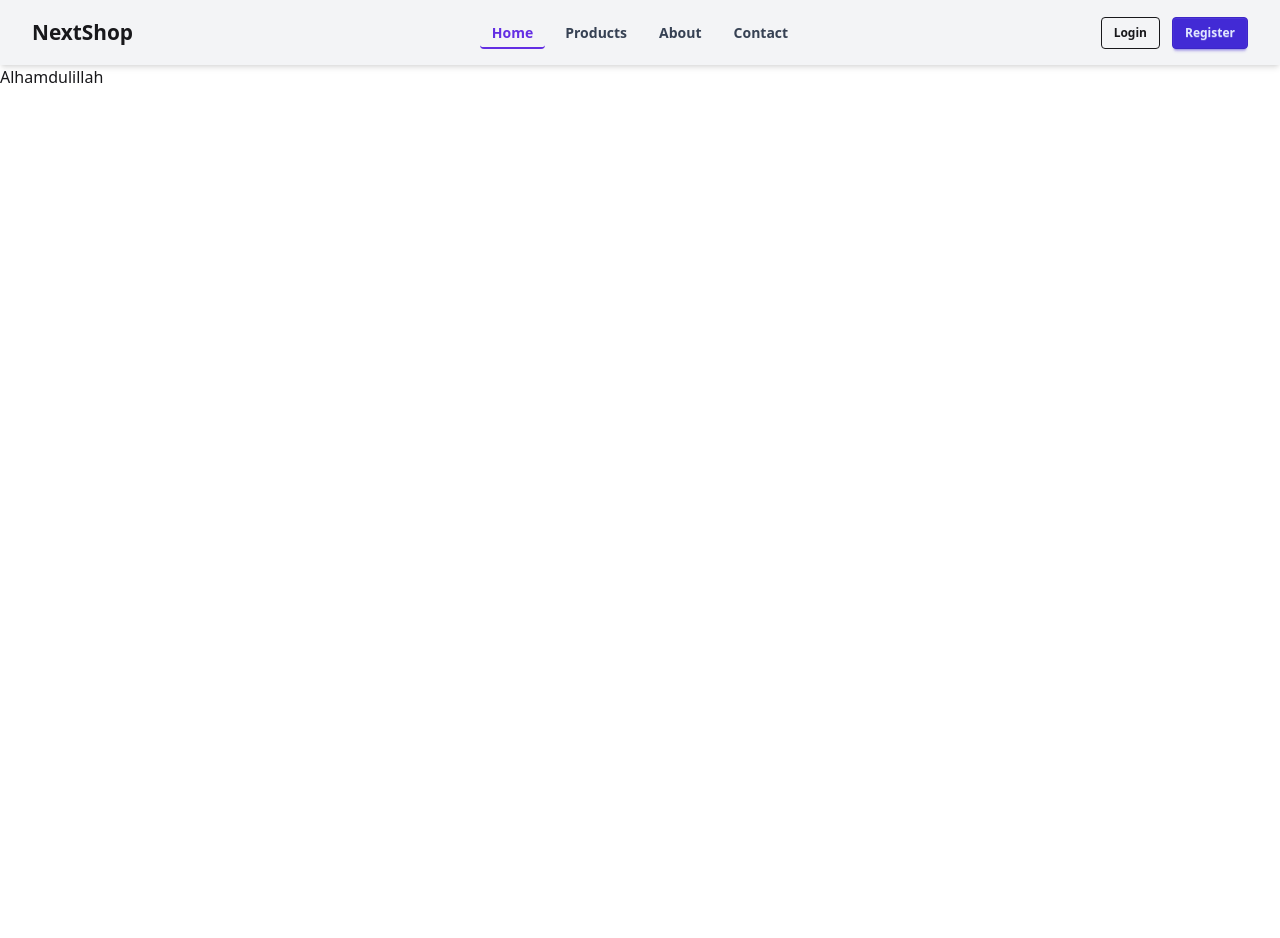
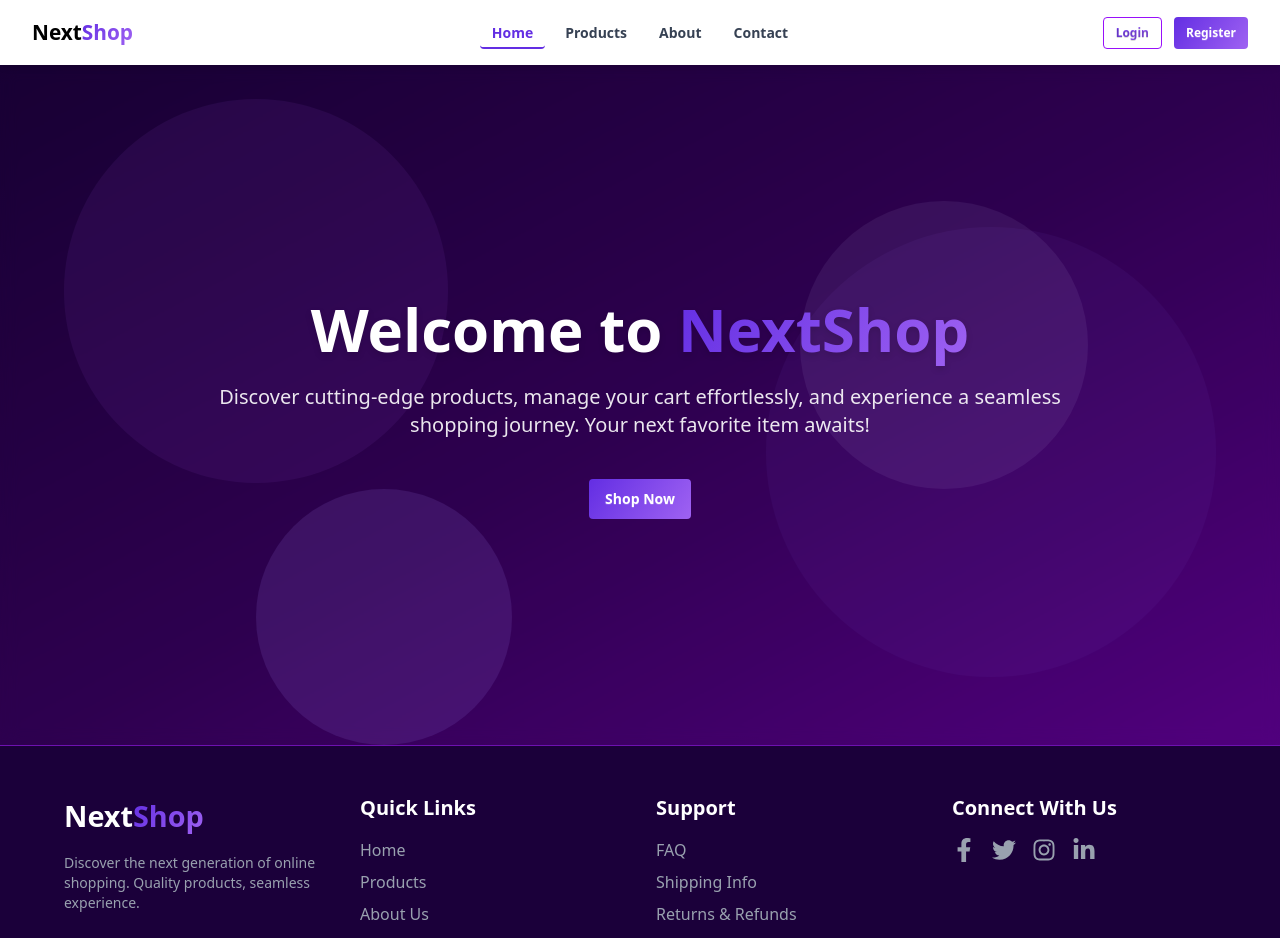
Before and after one commit to Islamul-Hoque/Next-Shop, a Next.js app: page / in a window 1280 px wide. Shown: the top 938 px of the page. Before the commit the page ends 800 px from the top, so only its background shows below. Built offline with nearby package versions, Linux system fonts and the light colour scheme; no server answers.

Commit message:
feat(hero): add animated gradient hero section with welcome text and CTA button

```diff
--- /dev/null
+++ b/src/Components/Footer.jsx
@@ -0,0 +1,83 @@
+import React from "react";
+import Link from "next/link";
+import { FaFacebookF, FaTwitter, FaInstagram, FaLinkedinIn } from 'react-icons/fa';
+export default function Footer() {
+  const currentYear = new Date().getFullYear();
+
+  return (
+    <footer className="bg-[#1b003a] text-white py-12 px-6 md:px-16 border-t border-purple-800">
+      <div className="container mx-auto grid grid-cols-1 md:grid-cols-4 gap-8">
+        {/* Company Info / Logo Section */}
+        <div className="space-y-4">
+          <Link href="/" className="flex items-center gap-2">
+            <h1 className="text-[1.8rem] text-white font-bold">
+              Next<span className="text-gradient">Shop</span>
+            </h1>
+          </Link>
+          <p className="text-gray-400 text-sm">
+            Discover the next generation of online shopping. Quality products, seamless experience.
+          </p>
+        </div>
+
+        {/* Quick Links Section */}
+        <div>
+          <h3 className="text-xl font-semibold mb-4 text-white">Quick Links</h3>
+          <ul className="space-y-2 text-gray-400">
+            <li><Link href="/" className="hover:text-[#632ee3] transition-colors duration-200">Home</Link></li>
+            <li><Link href="/products" className="hover:text-[#632ee3] transition-colors duration-200">Products</Link></li>
+            <li><Link href="/about" className="hover:text-[#632ee3] transition-colors duration-200">About Us</Link></li>
+            <li><Link href="/contact" className="hover:text-[#632ee3] transition-colors duration-200">Contact</Link></li>
+          </ul>
+        </div>
+
+        {/* Support Section */}
+        <div>
+          <h3 className="text-xl font-semibold mb-4 text-white">Support</h3>
+          <ul className="space-y-2 text-gray-400">
+            <li><Link href="/faq" className="hover:text-[#632ee3] transition-colors duration-200">FAQ</Link></li>
+            <li><Link href="/shipping" className="hover:text-[#632ee3] transition-colors duration-200">Shipping Info</Link></li>
+            <li><Link href="/returns" className="hover:text-[#632ee3] transition-colors duration-200">Returns & Refunds</Link></li>
+            <li><Link href="/privacy" className="hover:text-[#632ee3] transition-colors duration-200">Privacy Policy</Link></li>
+          </ul>
+        </div>
+
+        {/* Social Media & Newsletter (Optional) Section */}
+        <div className="space-y-4">
+          <h3 className="text-xl font-semibold mb-4 text-white">Connect With Us</h3>
+          <div className="flex space-x-4">
+            <a href="https://facebook.com" target="_blank" rel="noopener noreferrer" className="text-gray-400 hover:text-[#632ee3] transition-colors duration-200">
+              <FaFacebookF size={24} />
+            </a>
+            <a href="https://twitter.com" target="_blank" rel="noopener noreferrer" className="text-gray-400 hover:text-[#632ee3] transition-colors duration-200">
+              <FaTwitter size={24} />
+            </a>
+            <a href="https://instagram.com" target="_blank" rel="noopener noreferrer" className="text-gray-400 hover:text-[#632ee3] transition-colors duration-200">
+              <FaInstagram size={24} />
+            </a>
+            <a href="https://linkedin.com" target="_blank" rel="noopener noreferrer" className="text-gray-400 hover:text-[#632ee3] transition-colors duration-200">
+              <FaLinkedinIn size={24} />
+            </a>
+          </div>
+          {/* Optional Newsletter Signup
+          <div className="mt-6">
+            <p className="text-gray-400 text-sm mb-2">Subscribe to our newsletter for updates:</p>
+            <form className="flex">
+              <input
+                type="email"
+                placeholder="Your email"
+                className="input input-bordered input-sm w-full max-w-xs bg-gray-700 border-gray-600 text-white focus:border-[#632ee3]"
+              />
+              <button type="submit" className="btn-primary ml-2">Subscribe</button>
+            </form>
+          </div>
+          */}
+        </div>
+      </div>
+
+      {/* Copyright Section */}
+      <div className="border-t border-purple-700 pt-8 mt-12 text-center text-gray-500 text-sm">
+        <p>&copy; {currentYear} NextShop. All rights reserved.</p>
+      </div>
+    </footer>
+  );
+}
--- /dev/null
+++ b/src/Components/Hero.jsx
@@ -0,0 +1,30 @@
+import React from "react";
+import Link from "next/link";
+
+export default function Hero() {
+  return (
+    <section className="relative flex items-center justify-center min-h-[70vh] md:min-h-[85vh] px-6 md:px-16 overflow-hidden bg-gradient-to-br from-[#1b003a] via-[#330058] to-[#5b008d]">
+      <div className="absolute inset-0 bg-black/10 backdrop-blur-sm"></div>
+
+      <div className="absolute top-[5%] left-[5%] w-96 h-96 bg-[#9347d4] rounded-full mix-blend-lighten filter blur-4xl opacity-10 animate-blob z-30"></div>
+      <div className="absolute bottom-[10%] right-[5%] w-[450px] h-[450px] bg-[#673ab7] rounded-full mix-blend-lighten filter blur-4xl opacity-10 animate-blob animation-delay-2000 z-30"></div>
+      <div className="absolute top-[20%] right-[15%] w-72 h-72 bg-[#b39ddb] rounded-full mix-blend-lighten filter blur-4xl opacity-10 animate-blob animation-delay-4000 z-30"></div>
+      <div className="absolute bottom-[0%] left-[20%] w-64 h-64 bg-[#7e57c2] rounded-full mix-blend-lighten filter blur-4xl opacity-20 animate-blob animation-delay-6000 z-30"></div>
+
+      <div className="relative z-40 text-center max-w-4xl text-white">
+        <h1 className="text-4xl md:text-5xl lg:text-6xl font-extrabold mb-4 leading-tight text-white drop-shadow-md animate-fade-in-up">
+          Welcome to <span className="text-gradient">NextShop</span>
+        </h1>
+        <p className="text-lg md:text-xl text-white mb-10 px-4 md:px-0 opacity-90 animate-fade-in-up animation-delay-300">  Discover cutting-edge products, manage your cart effortlessly, and experience a seamless shopping journey. Your next favorite item awaits! </p>
+
+        <Link
+          href="/products"
+          className="btn shadow-none text-white border-none bg-[linear-gradient(125.07deg,#632EE3,#9F62F2_100%)] hover:opacity-90"
+        > Shop Now
+        </Link>
+
+
+      </div>
+    </section>
+  );
+}
--- a/src/Components/Navbar.jsx
+++ b/src/Components/Navbar.jsx
@@ -31,14 +31,14 @@ export default function Navbar() {
   </>
 
   return (
-    <div className="navbar bg-gray-100  px-6 md:px-8 shadow-md sticky top-0 z-40">
+    <div className="navbar bg-white  px-6 md:px-8 shadow-md sticky top-0 z-40">
       <div className="navbar-start">
           <div className="dropdown">
               <div tabIndex={0} role="button" className="btn btn-ghost md:hidden"> <svg xmlns="http://www.w3.org/2000/svg" className="h-5 w-5" fill="none" viewBox="0 0 24 24" stroke="currentColor"> <path strokeLinecap="round" strokeLinejoin="round" strokeWidth="2" d="M4 6h16M4 12h8m-8 6h16" /> </svg> </div>
               <ul tabIndex={0} className="menu menu-sm dropdown-content bg-base-100 rounded-box z-1 mt-3 w-52 p-2 shadow"> {links} </ul>
           </div>
 
-            <Link href="/" className="flex items-center gap-2"> <h1 className="text-[1.3rem] font-bold"> Next<span className="text-gradient">Shop</span> </h1>   </Link>
+            <Link href="/" className="flex items-center gap-2"> <h1 className="text-[1.3rem] text-black font-bold"> Next<span className="text-gradient">Shop</span> </h1>   </Link>
       </div>
 
       <div className="navbar-center hidden md:flex">  <ul className="font-semibold menu menu-horizontal px-1 gap-2"> {links} </ul> </div>
@@ -70,8 +70,8 @@ export default function Navbar() {
               </div>
           ) : (
               <div className="flex items-center gap-3">
-                <Link href="/login" className="btn btn-outline btn-sm">Login</Link>
-                <Link href="/register" className="btn btn-primary btn-sm">Register</Link>
+                <Link href="/login" className="btn-secondary ">Login</Link>
+                <Link href="/register" className="btn-primary">Register</Link>
               </div>
           )}
             </div>
--- a/src/app/globals.css
+++ b/src/app/globals.css
@@ -2,3 +2,22 @@
 @plugin "daisyui" {
     themes: light --default
 }
+
+.text-gradient {
+  @apply bg-[linear-gradient(125.07deg,#632EE3,#9F62F2_100%)] bg-clip-text text-transparent ;
+}
+
+.btn-primary {
+    @apply btn btn-sm shadow-none text-white border-none bg-[linear-gradient(125.07deg,#632EE3,#9F62F2_100%)] hover:opacity-90;
+}
+.btn-primary-w-full {
+    @apply btn w-full shadow-none text-white border-none bg-[linear-gradient(125.07deg,#632EE3,#9F62F2_100%)] hover:opacity-90;
+}
+
+.btn-secondary {
+    @apply btn btn-sm shadow-none text-shadow-2xs border-[1.5px] border-purple-600 text-transparent bg-clip-text bg-[linear-gradient(125.07deg,#632EE3,#9F62F2_100%)] hover:text-white hover:bg-[linear-gradient(125.07deg,#632EE3,#9F62F2_100%)] hover:bg-clip-border transition-all duration-300;
+}
+
+.btn-secondary-w-full {
+    @apply btn  w-full shadow-none border-[1.5px] border-purple-600 text-transparent bg-clip-text bg-[linear-gradient(125.07deg,#632EE3,#9F62F2_100%)] hover:text-white hover:bg-[linear-gradient(125.07deg,#632EE3,#9F62F2_100%)] hover:bg-clip-border transition-all duration-300;
+}
--- a/src/app/layout.js
+++ b/src/app/layout.js
@@ -2,6 +2,7 @@ import { Geist, Geist_Mono } from "next/font/google";
 import "./globals.css";
 import Navbar from "@/Components/Navbar";
 import AuthProvider from "../../Context/AuthProvider";
+import Footer from "@/Components/Footer";
 
 const geistSans = Geist({
   variable: "--font-geist-sans",
@@ -27,6 +28,7 @@ export default function RootLayout({ children }) {
         <AuthProvider>
           <Navbar />
           {children}
+          <Footer/>
         </AuthProvider>
       </body>
     </html>
--- a/src/app/login/page.jsx
+++ b/src/app/login/page.jsx
@@ -71,7 +71,7 @@ const { signInUser, googleSignIn, setUser } = useContext(AuthContext);
 
                             <div className="flex justify-end text-sm">  <div className="text-gradient hover:link" > Forgot Password?</div></div>
 
-                            <button type="submit" className="btn btn-primary mt-4">Login</button>
+                            <button type="submit" className="btn-primary-w-full mt-4">Login</button>
                         </fieldset>
                     </form>
                     <p className="text-gray-500  text-center"> Don’t have an account?{" "} <Link href="/register" className="text-gradient font-medium hover:link"> Sign Up </Link></p>
--- a/src/app/page.jsx
+++ b/src/app/page.jsx
@@ -1,7 +1,12 @@
-import Image from "next/image";
+import Hero from '@/Components/Hero';
+import React from 'react';
 
-export default function Home() {
+const HomeLayout = () => {
   return (
-    <h1>Alhamdulillah</h1>
+    <div>
+      <Hero/>
+    </div>
   );
-}
+};
+
+export default HomeLayout;
--- a/src/app/register/page.jsx
+++ b/src/app/register/page.jsx
@@ -74,7 +74,7 @@ const Signup = () => {
 
                             { error && <p className='text-red-500 text-[0.8rem]'> {error} </p> }
 
-                            <button type="submit" className="btn btn-primary mt-4">Sign Up</button>
+                            <button type="submit" className="btn-primary-w-full mt-4">Sign Up</button>
                         </fieldset>
                     </form>
 
```
